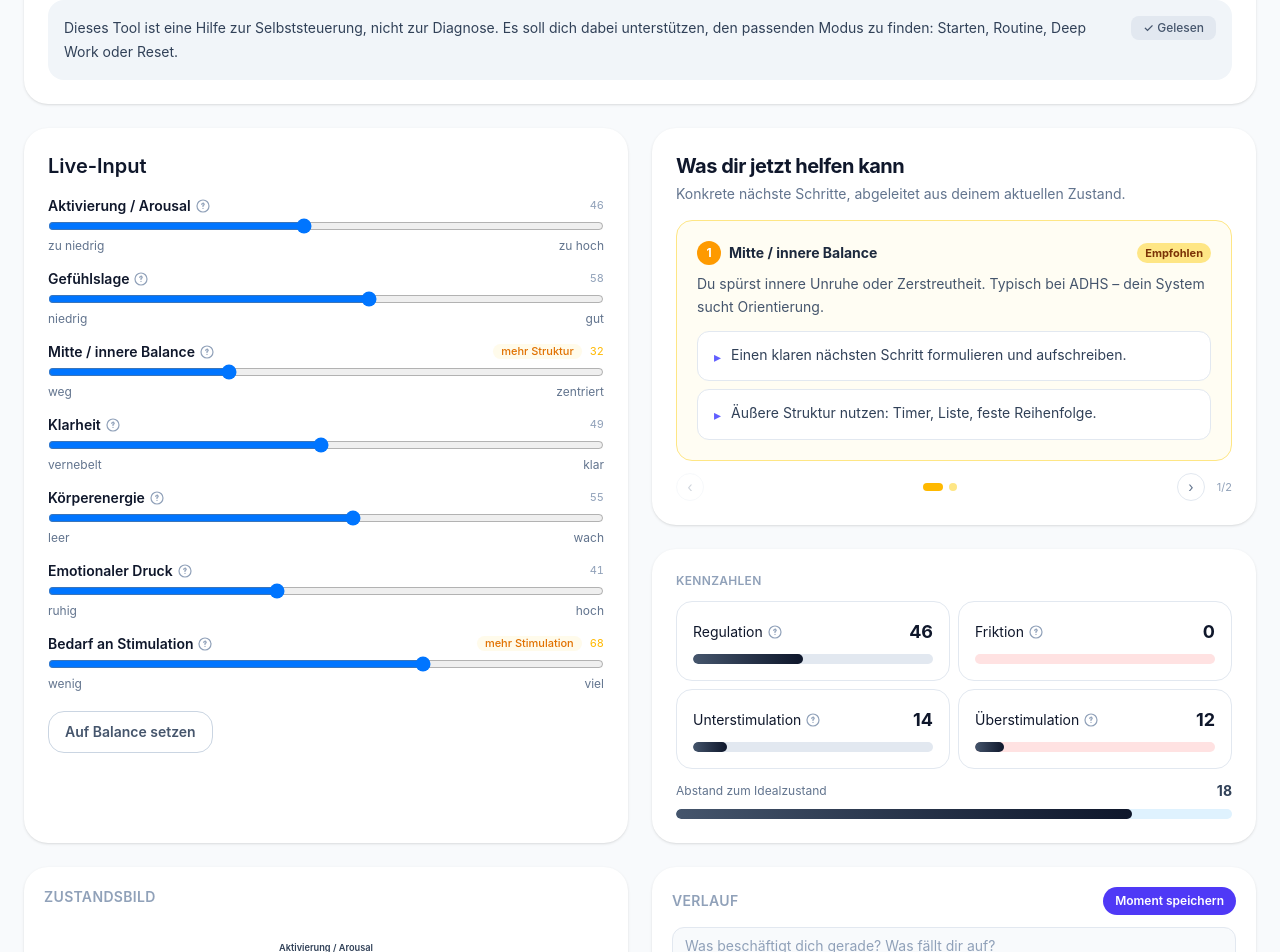
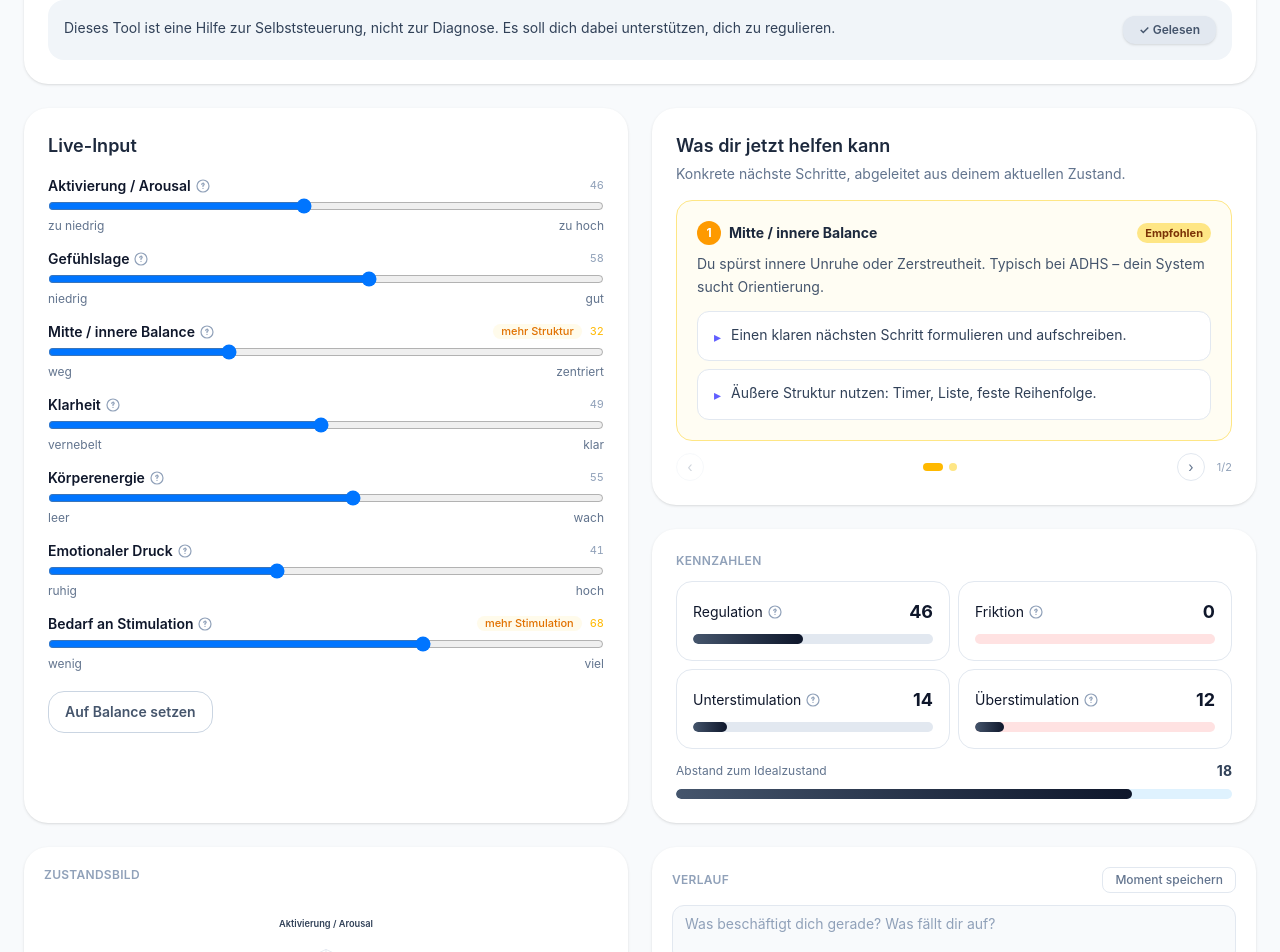
Before and after one commit to RobertMischke/self-regulation, an Angular app: page /dashboard/adhs-regulation in a window 1280 px wide. Shown: the part 120-1072 px from the top of the page. Built offline with nearby package versions, Linux system fonts and the light colour scheme.

Commit message:
feat: update dashboard layout and improve accessibility; add AI-Slop section to cofounder page

```diff
--- a/src/app/configs/adhs-regulation.config.ts
+++ b/src/app/configs/adhs-regulation.config.ts
@@ -8,7 +8,7 @@ export const adhsRegulationConfig: DashboardConfig = {
   goal: 'Aufmerksamkeit stabilisieren, Reibung senken und ins Arbeiten kommen.',
   audience: 'Für Fokus, Deep Work, exekutive Steuerung und kognitive Klarheit.',
   disclaimer:
-    'Dieses Tool ist eine Hilfe zur Selbststeuerung, nicht zur Diagnose. Es soll dich dabei unterstützen, den passenden Modus zu finden: Starten, Routine, Deep Work oder Reset.',
+    'Dieses Tool ist eine Hilfe zur Selbststeuerung, nicht zur Diagnose. Es soll dich dabei unterstützen, dich zu regulieren.',
   metricLabels: ['Aktivierung', 'Klarheit', 'Friktion', 'Stimulation'],
 
   sliders: [
--- a/src/app/dashboard/dashboard.component.html
+++ b/src/app/dashboard/dashboard.component.html
@@ -1,8 +1,8 @@
 <div class="min-h-screen bg-slate-50 p-6 text-slate-900">
   <div class="relative mx-auto grid max-w-7xl gap-6">
 
-    <!-- Nav-Link (Desktop, links vom Content) -->
-    <a routerLink="/" class="hidden xl:inline-flex absolute -left-40 top-2 items-center gap-1 text-sm text-slate-400 hover:text-slate-900 transition-colors">
+    <!-- Nav-Link: über dem Content auf schmalen Screens, links daneben ab xl -->
+    <a routerLink="/" class="inline-flex items-center gap-1 text-sm text-slate-400 hover:text-slate-900 transition-colors xl:absolute xl:-left-40 xl:top-2">
       &#8592; Alle Dashboards
     </a>
 
@@ -18,7 +18,7 @@
       @if (!disclaimerDismissed()) {
         <div class="mt-4 flex items-start gap-3 rounded-2xl bg-slate-100 p-4 text-sm leading-6 text-slate-700">
           <span class="flex-1">{{ config.disclaimer }}</span>
-          <button (click)="dismissDisclaimer()" class="shrink-0 rounded-lg bg-slate-200 px-3 py-1 text-xs font-medium text-slate-600 hover:bg-slate-300 transition-colors" title="Gelesen">
+          <button (click)="dismissDisclaimer()" class="shrink-0 rounded-xl bg-slate-200 px-4 py-1.5 text-xs font-semibold text-slate-600 shadow-sm hover:bg-slate-300 transition-colors" title="Gelesen">
             ✓ Gelesen
           </button>
         </div>
@@ -30,11 +30,7 @@
 
       <!-- Left: Live-Input -->
       <section class="rounded-3xl bg-white p-6 shadow-sm">
-        <!-- Mobile back link -->
-        <a routerLink="/" class="mb-4 inline-flex items-center gap-2 text-sm text-slate-500 hover:text-slate-900 xl:hidden">
-          &#8592; Alle Dashboards
-        </a>
-        <h2 class="mb-4 text-xl font-semibold">Live-Input</h2>
+        <h2 class="mb-4 text-lg font-semibold text-slate-800">Live-Input</h2>
 
         <div class="space-y-4">
           @for (item of sliderItems(); track item.key) {
@@ -89,7 +85,7 @@
         <!-- Interventionen (feste Höhe, paged) -->
         <div class="rounded-3xl bg-white p-6 shadow-sm">
           <div class="mb-4">
-            <h2 class="text-xl font-bold tracking-tight">Was dir jetzt helfen kann</h2>
+            <h2 class="text-lg font-semibold text-slate-800">Was dir jetzt helfen kann</h2>
             <p class="mt-1 text-sm text-slate-500">Konkrete n&auml;chste Schritte, abgeleitet aus deinem aktuellen Zustand.</p>
           </div>
 
@@ -206,7 +202,7 @@
 
       <!-- Zustandsbild -->
       <section class="rounded-3xl bg-white p-5 shadow-sm">
-        <h2 class="mb-4 text-sm font-semibold uppercase tracking-wide text-slate-400">Zustandsbild</h2>
+        <h2 class="mb-4 text-xs font-semibold uppercase tracking-wide text-slate-400">Zustandsbild</h2>
         <div class="mx-auto max-w-[420px]">
           <app-radar-chart [items]="sliderItems()" (valueChange)="onSliderChange($event.key, $event.value)" />
         </div>
@@ -215,9 +211,9 @@
       <!-- Verlauf -->
       <section class="rounded-3xl bg-white p-5 shadow-sm">
         <div class="flex items-center justify-between gap-2">
-          <h2 class="text-sm font-semibold uppercase tracking-wide text-slate-400">Verlauf</h2>
+          <h2 class="text-xs font-semibold uppercase tracking-wide text-slate-400">Verlauf</h2>
           <button type="button" (click)="takeSnapshot()"
-            class="rounded-2xl bg-indigo-600 px-3 py-1.5 text-xs font-semibold text-white transition hover:bg-indigo-700">
+            class="rounded-lg border border-slate-200 bg-white px-3 py-1 text-xs font-medium text-slate-500 transition hover:border-slate-300 hover:text-slate-700">
             Moment speichern
           </button>
         </div>
--- a/src/app/pages/cofounder/cofounder.component.ts
+++ b/src/app/pages/cofounder/cofounder.component.ts
@@ -60,6 +60,19 @@ import { RouterLink } from '@angular/router';
           </p>
         </section>
 
+        <!-- AI-Slop -->
+        <section class="mt-10">
+          <h2 class="text-xl font-bold">AI-Slop</h2>
+          <p class="mt-3 text-sm leading-7 text-slate-600">
+            Dieser Prototyp hat weniger als 10 Stunden Arbeit gekostet &ndash;
+            fast komplett AI-gest&uuml;tzt gebaut. Ein guter Teil der Arbeit war dabei inhaltlich.
+          </p>
+          <p class="mt-3 text-sm leading-7 text-slate-600">
+            Ich gehe davon aus, dass mit erstaunlich wenig Aufwand auch Payments, Speichern von Historie
+            und mehr Content eingebaut werden kann &ndash; so dass die Entwicklungskosten insgesamt enorm klein bleiben.
+          </p>
+        </section>
+
         <!-- Kontakt -->
         <section class="mt-12 rounded-2xl border border-indigo-100 bg-indigo-50/50 p-6">
           <h2 class="text-xl font-bold">Kontakt</h2>
```
